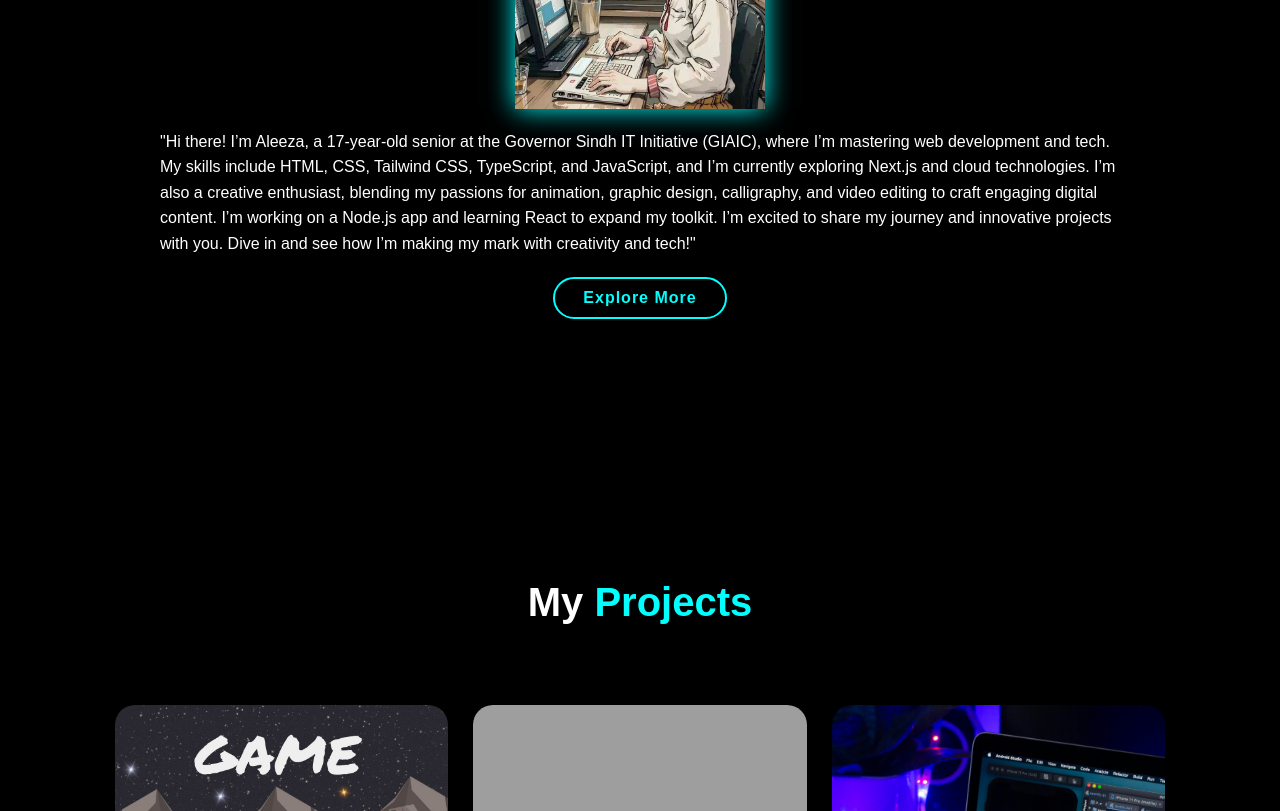
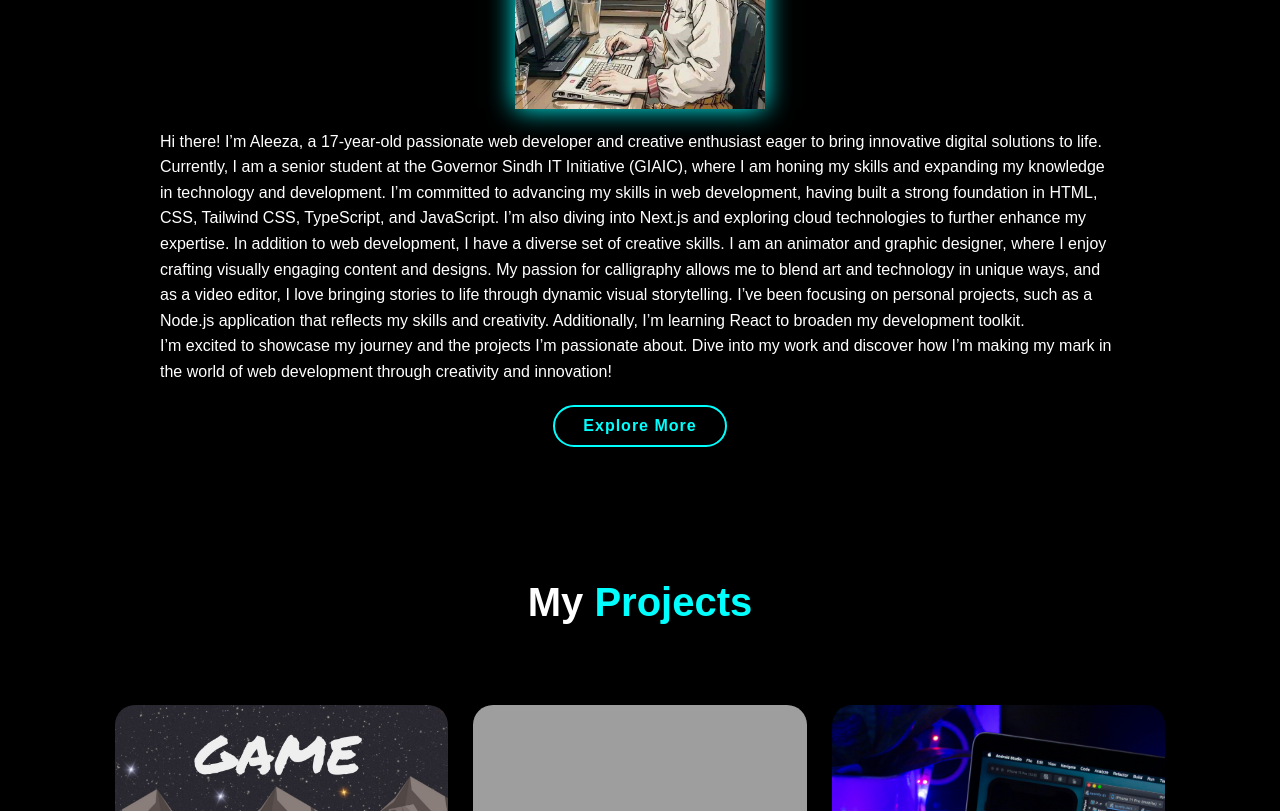
Before and after one commit to Aleeze123/aleeza-portfolio, a plain HTML site: page index.html in a window 1280 px wide. Shown: the part 1120-1931 px from the top of the page. Drawn offline with nearby package versions, Linux system fonts and the light colour scheme; grey boxes are pictures that could not be loaded.

Commit message:
index.html

```diff
--- a/index.html
+++ b/index.html
@@ -54,11 +54,15 @@
         <h2 class="heading"><br>About <span>Me</span></h2><br>
             <div class="about-image-para">
                 <img class="image" src="portfolioimages/Aleeza.jpg" alt="">
-                <p class ="paragraph">"Hi there! I’m Aleeza, a 17-year-old senior at the Governor Sindh IT Initiative (GIAIC), where I’m mastering web development and tech. My skills include HTML, CSS, Tailwind CSS, TypeScript, and JavaScript, and I’m currently exploring Next.js and cloud technologies.
+                <p class ="paragraph">Hi there! I’m Aleeza, a 17-year-old passionate web developer and creative enthusiast eager to bring innovative digital solutions to life. Currently, I am a senior student at the Governor Sindh IT Initiative (GIAIC), where I am honing my skills and expanding my knowledge in technology and development.
 
-                    I’m also a creative enthusiast, blending my passions for animation, graphic design, calligraphy, and video editing to craft engaging digital content. I’m working on a Node.js app and learning React to expand my toolkit.
+                    I’m committed to advancing my skills in web development, having built a strong foundation in HTML, CSS, Tailwind CSS, TypeScript, and JavaScript. I’m also diving into Next.js and exploring cloud technologies to further enhance my expertise.
 
-                    I’m excited to share my journey and innovative projects with you. Dive in and see how I’m making my mark with creativity and tech!"
+                    In addition to web development, I have a diverse set of creative skills. I am an animator and graphic designer, where I enjoy crafting visually engaging content and designs. My passion for calligraphy allows me to blend art and technology in unique ways, and as a video editor, I love bringing stories to life through dynamic visual storytelling.
+
+                    I’ve been focusing on personal projects, such as a Node.js application that reflects my skills and creativity. Additionally, I’m learning React to broaden my development toolkit.
+                    <br>
+                    I’m excited to showcase my journey and the projects I’m passionate about. Dive into my work and discover how I’m making my mark in the world of web development through creativity and innovation!
 
                 </p>
                 <a href ="#" class="btn">Explore More</a>
```
